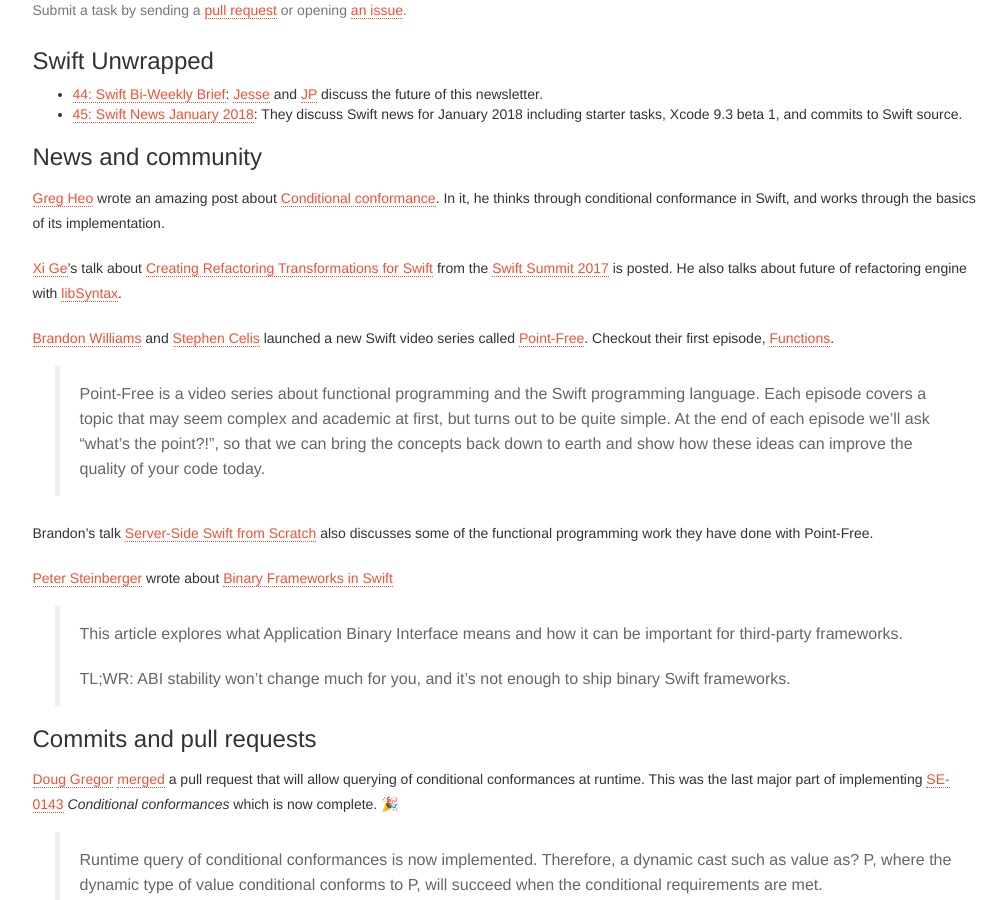
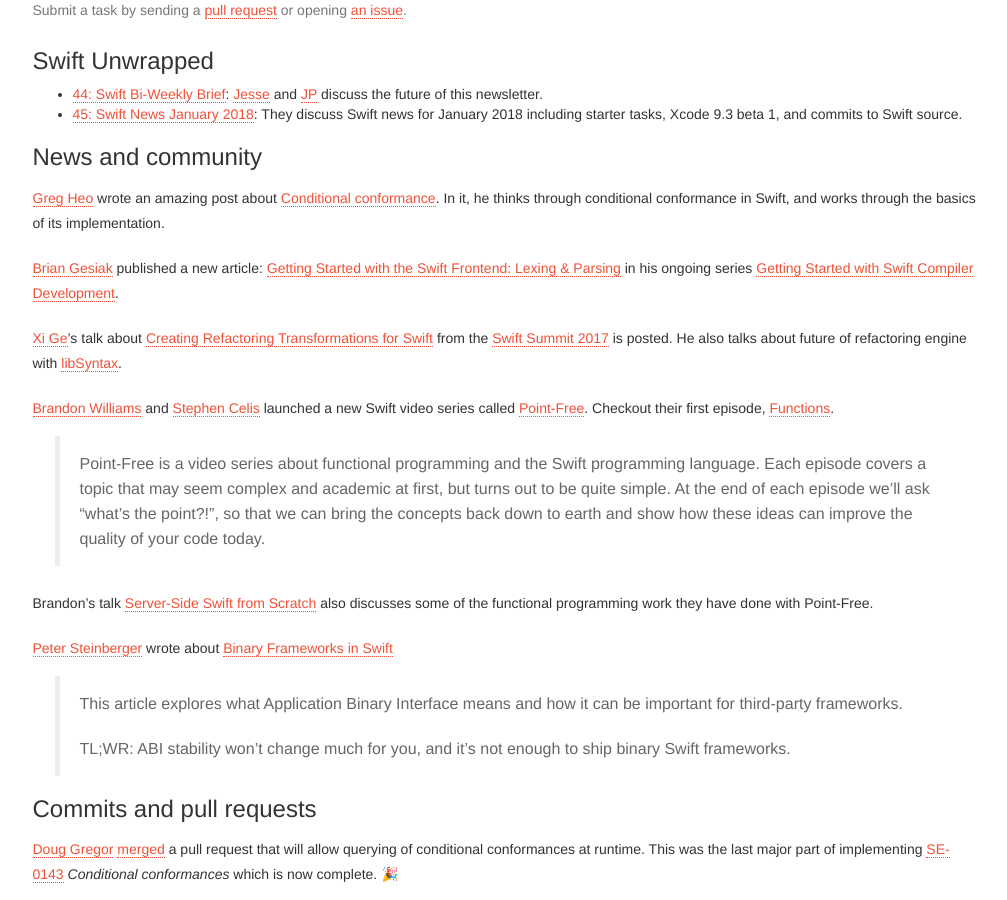
Before and after one commit to SwiftWeekly/swiftweekly.github.io, a Jekyll site: the page built from _posts/2018-02-08-issue-102.md, in a window 1280 px wide and 900 px high, scrolled down 561 px. Shown: the whole window, without its empty margins (135-1142 px from the left). Built offline with Jekyll 4.4.1, drawn with Linux system fonts in a browser that asks for light colours.

Commit message:
[102] Issue update. Add modocache's article. (#369)

```diff
--- a/_posts/2018-02-08-issue-102.md
+++ b/_posts/2018-02-08-issue-102.md
@@ -24,6 +24,8 @@
 ### News and community
 
 [Greg Heo](https://twitter.com/gregheo) wrote an amazing post about [Conditional conformance](https://swiftunboxed.com/lang/conditional-conformance/). In it, he thinks through conditional conformance in Swift, and works through the basics of its implementation.
+
+[Brian Gesiak](https://twitter.com/modocache) published a new article: [Getting Started with the Swift Frontend: Lexing & Parsing](https://modocache.io/the-swift-frontend-lexing-and-parsing) in his ongoing series [Getting Started with Swift Compiler Development](http://modocache.io/getting-started-with-swift-development).
 
 [Xi Ge](https://github.com/nkcsgexi)'s talk about [Creating Refactoring Transformations for Swift](https://www.skilled.io/u/swiftsummit/creating-refactoring-transformations-for-swift) from the [Swift Summit 2017](https://www.swiftsummit.com/) is posted. He also talks about future of refactoring engine with [libSyntax](https://github.com/apple/swift/blob/master/lib/Syntax/README.md).
 
```
